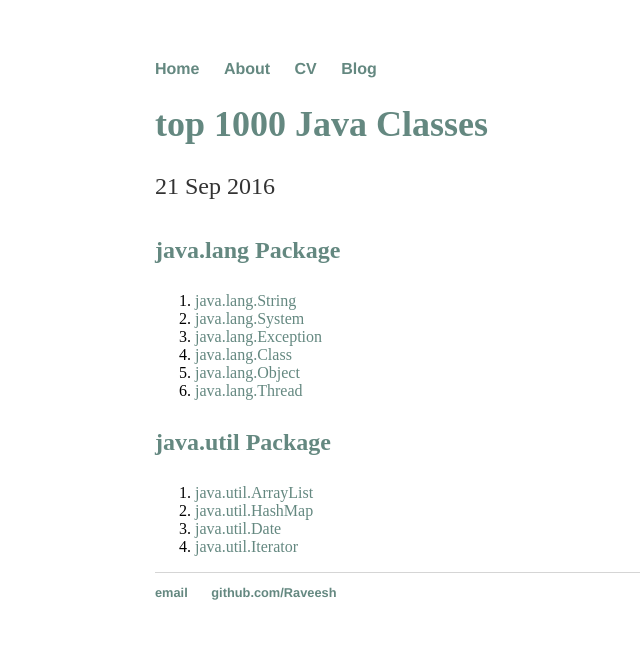
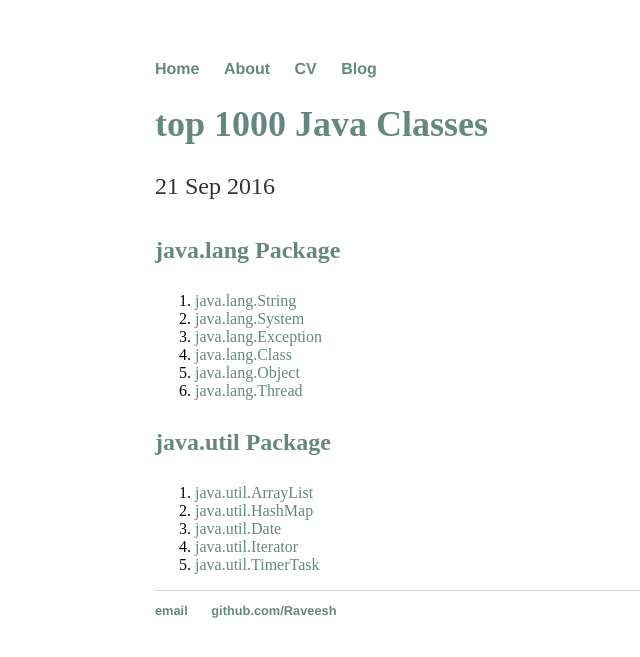
Before and after one commit to jainshailesh/Raveesh.github.io, a Jekyll site: the page built from _posts/2016-09-21-top-1000-java-classes.md, in a window 1280 px wide. Shown: the top 657 px of the page, without its empty margins (37-677 px from the left). Built offline with Jekyll 4.4.1, drawn with Linux system fonts in a browser that asks for light colours.

Commit message:
Added Timer Task

```diff
--- a/_posts/2016-09-21-top-1000-java-classes.md
+++ b/_posts/2016-09-21-top-1000-java-classes.md
@@ -19,3 +19,4 @@ date: 2016-09-21
 2. [java.util.HashMap](http://grepcode.com/file/repository.grepcode.com/java/root/jdk/openjdk/6-b14/java/util/HashMap.java)
 3. [java.util.Date](http://grepcode.com/file/repository.grepcode.com/java/root/jdk/openjdk/6-b14/java/util/Date.java)
 4. [java.util.Iterator](http://grepcode.com/file/repository.grepcode.com/java/root/jdk/openjdk/6-b14/java/util/Iterator.java)
+5. [java.util.TimerTask](http://grepcode.com/file/repository.grepcode.com/java/root/jdk/openjdk/6-b27/java/util/TimerTask.java)
```
